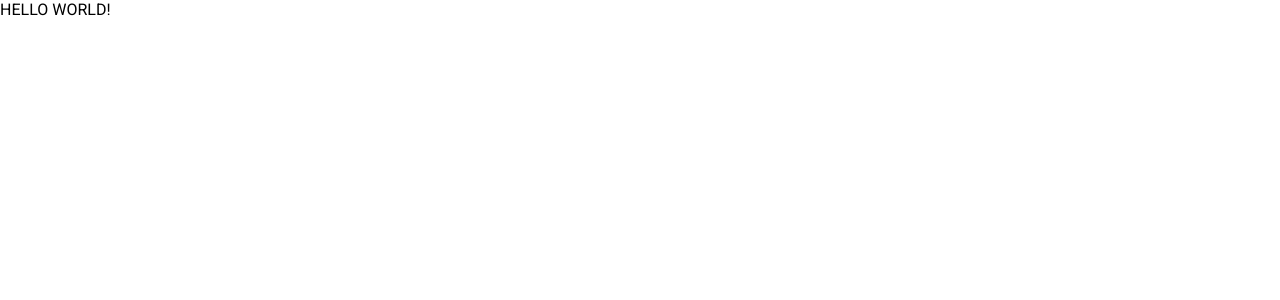
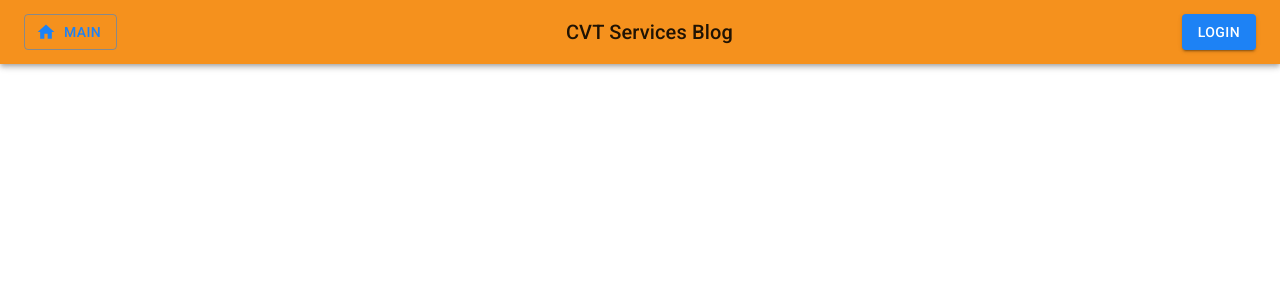
Before and after one commit to Piotr-Zaborowski/CVT-technical-task, a React (Create React App) app in the folder frontend/cvt-frontend/: page / in a window 1280 px wide. Shown: the top 300 px of the page. Built offline with nearby package versions, Linux system fonts and the light colour scheme.

Commit message:
Created top navigation bar layout, created theme for project

```diff
--- a/frontend/cvt-frontend/src/App.tsx
+++ b/frontend/cvt-frontend/src/App.tsx
@@ -1,10 +1,9 @@
-import {Button} from "@mui/material";
+import {Button, Container} from "@mui/material";
+import Navbar from "./components/Navbar";
 
 function App() {
   return (
-    <div>
-      HELLO WORLD!
-    </div>
+      <Navbar/>
   );
 }
 
--- /dev/null
+++ b/frontend/cvt-frontend/src/components/Navbar.tsx
@@ -0,0 +1,24 @@
+import React from "react";
+import {AppBar, Button, IconButton, styled, Toolbar, Typography} from "@mui/material";
+import HomeIcon from '@mui/icons-material/Home';
+
+const StyledToolbar = styled(Toolbar) ({
+    display:"flex",
+    justifyContent:"space-between"
+})
+
+
+
+const Navbar = () => {
+    return(
+        <AppBar position="sticky">
+            <StyledToolbar>
+                <Button variant="outlined" color="secondary" startIcon={<HomeIcon />}>Main</Button>
+                <Typography variant={"h6"}>CVT Services Blog</Typography>
+                <Button variant="contained" color="secondary">Login</Button>
+            </StyledToolbar>
+        </AppBar>
+    )
+}
+
+export default Navbar
--- a/frontend/cvt-frontend/src/index.tsx
+++ b/frontend/cvt-frontend/src/index.tsx
@@ -1,12 +1,16 @@
 import React from 'react';
 import ReactDOM from 'react-dom/client';
 import App from './App';
+import {theme} from "./theme";
+import {ThemeProvider} from "@mui/material";
 
 const root = ReactDOM.createRoot(
   document.getElementById('root') as HTMLElement
 );
 root.render(
   <React.StrictMode>
-    <App />
+      <ThemeProvider theme={theme}>
+          <App />
+      </ThemeProvider>
   </React.StrictMode>
 );
--- /dev/null
+++ b/frontend/cvt-frontend/src/theme.tsx
@@ -0,0 +1,13 @@
+import {createTheme} from "@mui/material";
+
+
+export const theme = createTheme({
+    palette:{
+        primary:{
+            main: "#F5911D",
+        },
+        secondary:{
+            main: "#1D82F5",
+        }
+    }
+})
```
